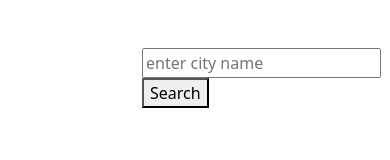
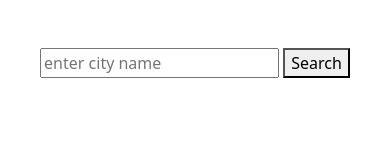
Before and after one commit to sahalsaman/weatherApp, a plain HTML site: page index.html in a window 390 px wide. Drawn offline with nearby package versions, Linux system fonts and the light colour scheme.

Commit message:
third commit

```diff
--- a/index.html
+++ b/index.html
@@ -11,14 +11,14 @@
 <body>
     <div class="container">
         <div class="row">
-            <div class="col-4"></div>
-            <div class="col-4 mt-5">
+            <div class="col-lg-4 col-md-12 col-sm-12"></div>
+            <div class="col-lg-4 col-md-12 col-sm-12 mt-5 text-center">
                 <input type="text" id="search" placeholder="enter city name">
                 <button onclick="fetchWeather()">Search</button>
-                <div class="mt-5" id="result"></div>
+                <div class="mt-5 text-center" id="result" style="display: flex;justify-content: center;"></div>
             </div>
 
-            <div class="col-4"></div>
+            <div class="col-lg-4 col-md-12 col-sm-12"></div>
         </div>
     </div>
 </body>
@@ -41,7 +41,7 @@
 
           result.innerHTML=`
           <div class="card" style="width: 17rem;">
-            <div><img src="https://openweathermap.org/img/wn/${icon}@2x.png"></div>
+            <div class="bg-primary"><img src="https://openweathermap.org/img/wn/${icon}@2x.png"></div>
   <div class="card-header"><b>place name: </b>${city}</div>
   <ul class="list-group list-group-flush">
     <li class="list-group-item"><b>temp:</b> ${temp}</li>
```
